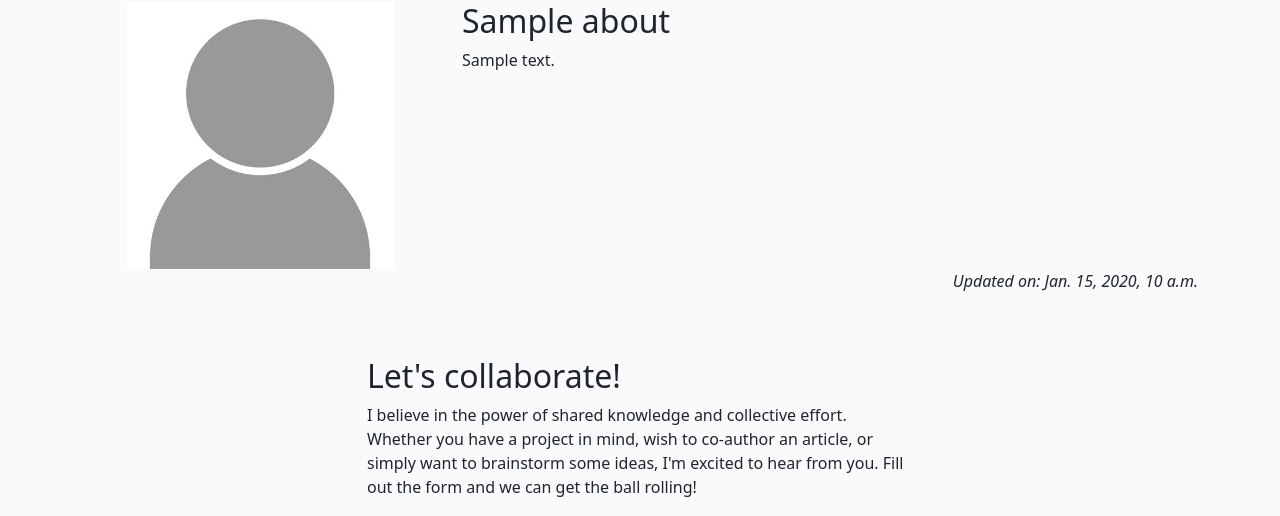
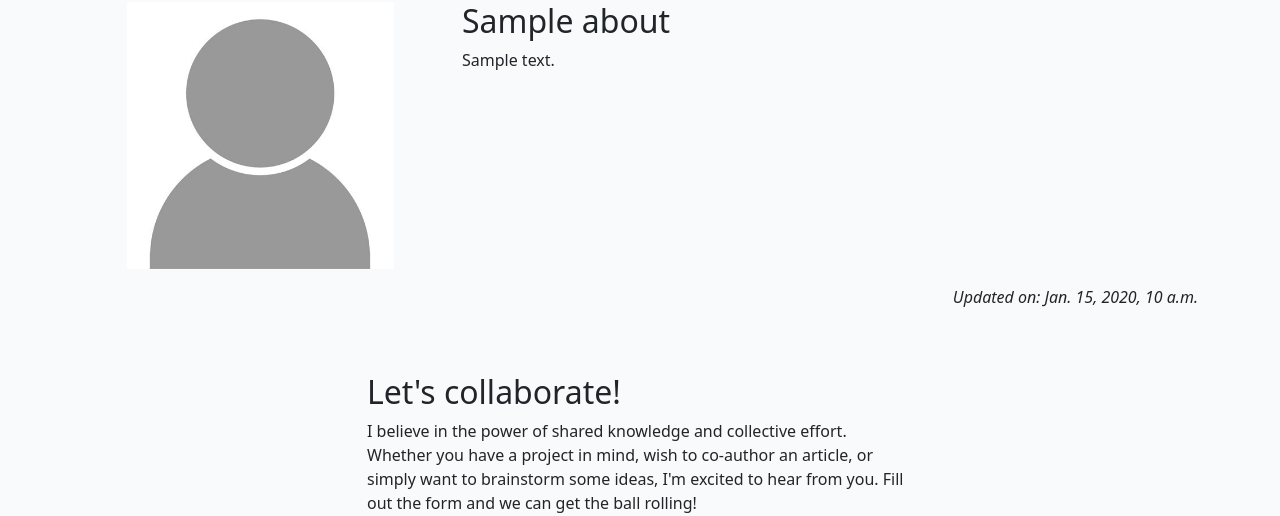
Before and after one commit to Victor400/codestar_blog, a Django app: page /about/ in a window 1280 px wide. Shown: the part 146-662 px from the top of the page. Run offline with Django 4.2, Linux system fonts and the light colour scheme; tables that the repository leaves empty hold one stand-in row (values such as "Sample post"); some libraries are stand-ins or nearby versions.

Commit message:
- about.html:   * Wrapped about.content in a <div> to prevent stray <p> errors   * Removed self-closing slash from <img> for valid HTML5   * Added novalidate to form to ensure Django handles validation   * Improved spacing and Bootstrap consistency - post-detail.html:   * Fixed image <img> tags to comply with HTML5   * Ensured alt attributes are always present   * Cleaned up spacing and card layout for consistent Bootstrap styling

```diff
--- a/about/templates/about/about.html
+++ b/about/templates/about/about.html
@@ -7,18 +7,27 @@
   <div class="row">
     <div class="col-12 col-md-4 text-center">
       {% if about.profile_image %}
-        <img src="{{ about.profile_image.url }}" style="width:75%;" class="img-fluid" alt="{{ about.title|default:'About image' }}">
+        <img src="{{ about.profile_image.url }}"
+             style="width:75%;"
+             class="img-fluid"
+             alt="{{ about.title|default:'About image' }}">
       {% else %}
-        <img src="{% static 'images/nobody.jpg' %}" style="width:75%;" class="img-fluid" alt="Default image">
+        <img src="{% static 'images/nobody.jpg' %}"
+             style="width:75%;"
+             class="img-fluid"
+             alt="Default image">
       {% endif %}
     </div>
+
     <div class="col-12 col-md-8">
       <h2>{{ about.title|default:"About" }}</h2>
-      {{ about.content|safe }}
+      <div>
+        {{ about.content|safe }}
+      </div>
     </div>
   </div>
 
-  <div class="row">
+  <div class="row mt-3">
     <div class="col text-end">
       <p><em>Updated on: {{ about.updated_on }}</em></p>
     </div>
@@ -27,13 +36,14 @@
   <div class="row justify-content-center">
     <div class="col-12 col-md-6 my-5">
       <h2>Let's collaborate!</h2>
-      <p>I believe in the power of shared knowledge and collective effort.
-        Whether you have a project in mind, wish to co-author
-        an article, or simply want to brainstorm some ideas,
-        I'm excited to hear from you. Fill out the form
-        and we can get the ball rolling!</p>
+      <p>
+        I believe in the power of shared knowledge and collective effort.
+        Whether you have a project in mind, wish to co-author an article,
+        or simply want to brainstorm some ideas, I'm excited to hear from you.
+        Fill out the form and we can get the ball rolling!
+      </p>
 
-      <form method="post">
+      <form method="post" novalidate>
         {% csrf_token %}
         {{ collaborate_form|crispy }}
         <button class="btn btn-secondary" type="submit">Submit</button>
```
Also changed, not shown: blog/templates/blog/post_detail.html (+11 -14 lines).
